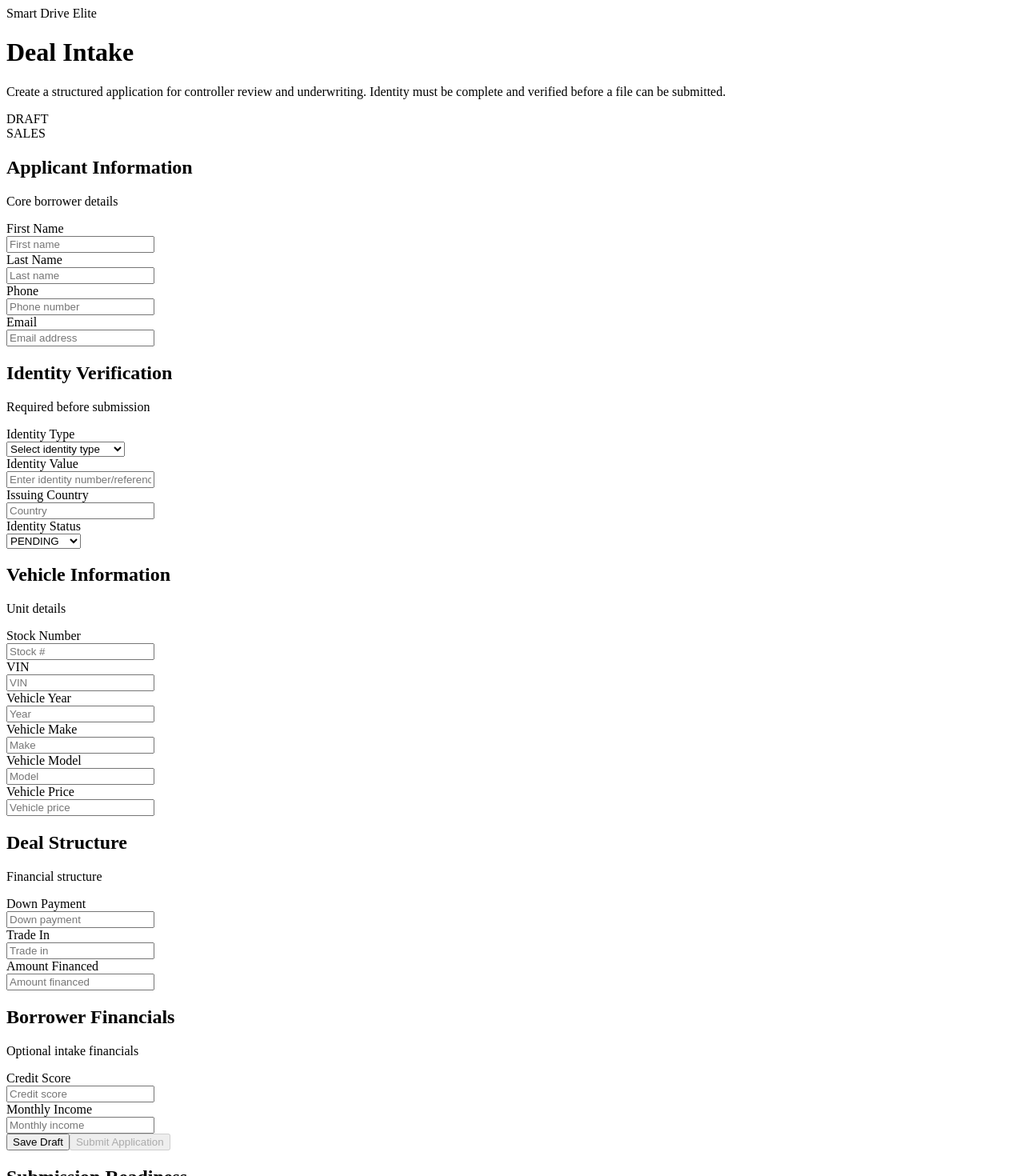
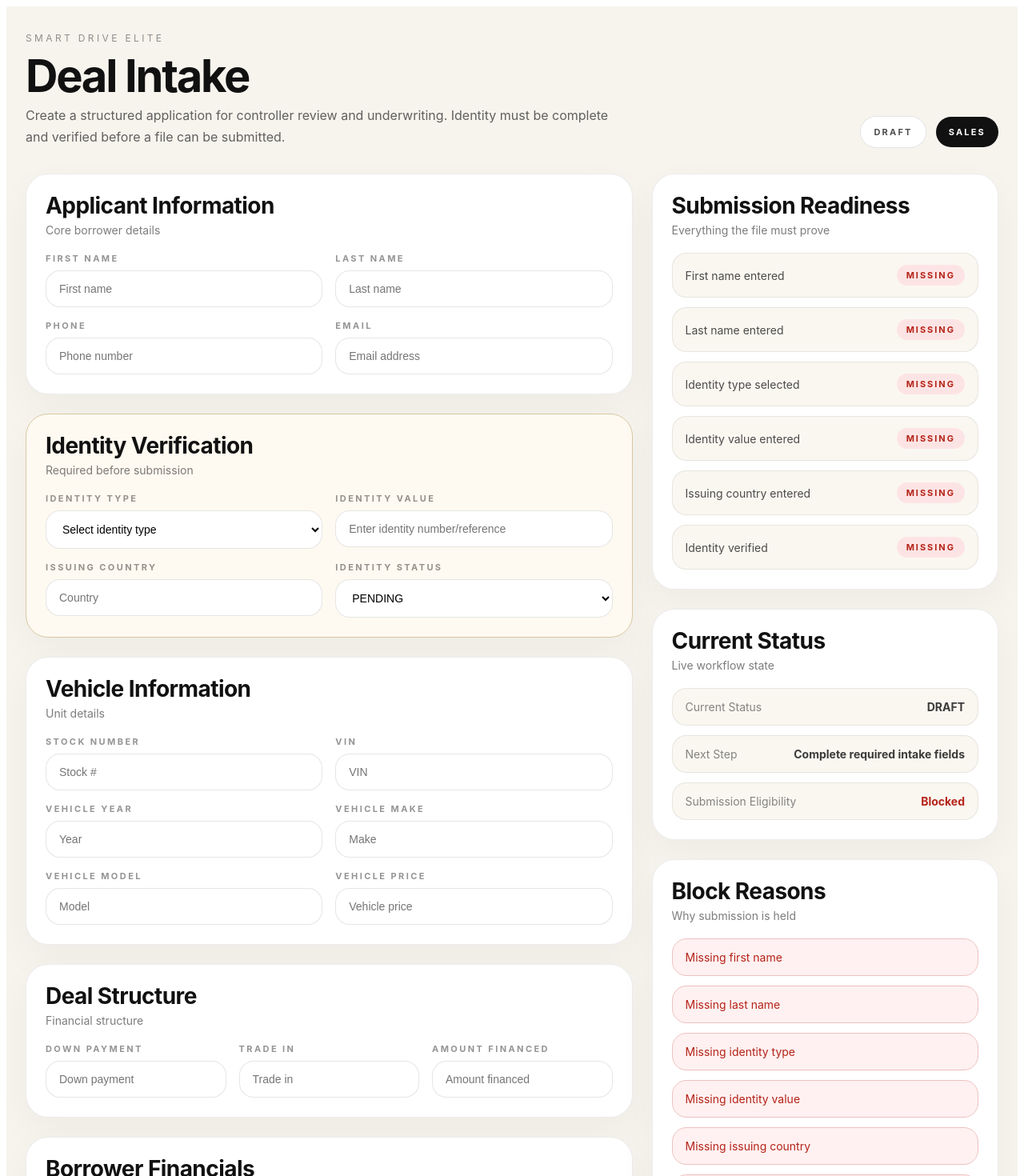
Before and after one commit to dliber13/smart-drive, a Next.js app: page /dealer in a window 1280 px wide. Shown: the top 1470 px of the page at 80% size. Built offline with nearby package versions, Linux system fonts and the light colour scheme.

Commit message:
Update page.tsx

```diff
--- a/app/dealer/page.tsx
+++ b/app/dealer/page.tsx
@@ -1,6 +1,6 @@
 "use client"
 
-import { useMemo, useState } from "react"
+import { CSSProperties, useMemo, useState } from "react"
 
 type IdentityType =
   | "SSN"
@@ -220,50 +220,47 @@ export default function DealerPage() {
   }
 
   return (
-    <main className="min-h-screen bg-[#f7f4ee] px-6 py-8 text-[#111111]">
-      <div className="mx-auto max-w-7xl">
-        <div className="mb-8 flex flex-col gap-4 md:flex-row md:items-end md:justify-between">
+    <main style={styles.page}>
+      <div style={styles.container}>
+        <div style={styles.headerRow}>
           <div>
-            <div className="text-[12px] uppercase tracking-[0.28em] text-black/40">
-              Smart Drive Elite
-            </div>
-            <h1 className="mt-3 text-4xl font-semibold tracking-[-0.04em]">
-              Deal Intake
-            </h1>
-            <p className="mt-2 max-w-2xl text-[15px] leading-7 text-black/60">
+            <div style={styles.kicker}>Smart Drive Elite</div>
+            <h1 style={styles.pageTitle}>Deal Intake</h1>
+            <p style={styles.pageSubtitle}>
               Create a structured application for controller review and
               underwriting. Identity must be complete and verified before a file
               can be submitted.
             </p>
           </div>
 
-          <div className="flex items-center gap-3">
-            <StatusPill label={currentStatus} />
-            <RoleBadge label="SALES" />
+          <div style={styles.badgeRow}>
+            <div style={styles.statusPill}>{currentStatus}</div>
+            <div style={styles.roleBadge}>SALES</div>
           </div>
         </div>
 
         {message ? (
           <div
-            className={`mb-6 rounded-2xl border px-5 py-4 text-sm ${
-              messageType === "success"
-                ? "border-green-200 bg-green-50 text-green-700"
+            style={{
+              ...styles.messageBox,
+              ...(messageType === "success"
+                ? styles.messageSuccess
                 : messageType === "error"
-                ? "border-red-200 bg-red-50 text-red-700"
-                : "border-black/10 bg-white text-black/70"
-            }`}
+                ? styles.messageError
+                : styles.messageInfo),
+            }}
           >
             {message}
           </div>
         ) : null}
 
-        <div className="grid gap-6 lg:grid-cols-[1.4fr_0.8fr]">
-          <div className="space-y-6">
+        <div style={styles.grid}>
+          <div style={styles.leftColumn}>
             <SectionCard
               title="Applicant Information"
               subtitle="Core borrower details"
             >
-              <div className="grid gap-4 md:grid-cols-2">
+              <div style={styles.twoColumnGrid}>
                 <Field
                   label="First Name"
                   value={form.firstName}
@@ -296,7 +293,7 @@ export default function DealerPage() {
               subtitle="Required before submission"
               highlight
             >
-              <div className="grid gap-4 md:grid-cols-2">
+              <div style={styles.twoColumnGrid}>
                 <SelectField
                   label="Identity Type"
                   value={form.identityType}
@@ -342,7 +339,7 @@ export default function DealerPage() {
             </SectionCard>
 
             <SectionCard title="Vehicle Information" subtitle="Unit details">
-              <div className="grid gap-4 md:grid-cols-2">
+              <div style={styles.twoColumnGrid}>
                 <Field
                   label="Stock Number"
                   value={form.stockNumber}
@@ -383,7 +380,7 @@ export default function DealerPage() {
             </SectionCard>
 
             <SectionCard title="Deal Structure" subtitle="Financial structure">
-              <div className="grid gap-4 md:grid-cols-3">
+              <div style={styles.threeColumnGrid}>
                 <Field
                   label="Down Payment"
                   value={form.downPayment}
@@ -409,7 +406,7 @@ export default function DealerPage() {
               title="Borrower Financials"
               subtitle="Optional intake financials"
             >
-              <div className="grid gap-4 md:grid-cols-2">
+              <div style={styles.twoColumnGrid}>
                 <Field
                   label="Credit Score"
                   value={form.creditScore}
@@ -425,12 +422,15 @@ export default function DealerPage() {
               </div>
             </SectionCard>
 
-            <div className="flex flex-col gap-3 rounded-[28px] border border-black/8 bg-white p-5 shadow-[0_18px_50px_rgba(0,0,0,0.04)] md:flex-row">
+            <div style={styles.actionBar}>
               <button
                 type="button"
                 onClick={saveDraft}
                 disabled={saving}
-                className="rounded-[18px] border border-black/10 bg-white px-6 py-4 text-sm font-semibold text-black/75 transition hover:bg-black/5 disabled:opacity-60"
+                style={{
+                  ...styles.secondaryButton,
+                  ...(saving ? styles.disabledButton : {}),
+                }}
               >
                 {saving ? "Saving Draft..." : "Save Draft"}
               </button>
@@ -439,19 +439,22 @@ export default function DealerPage() {
                 type="button"
                 onClick={submitApplication}
                 disabled={!canSubmit || submitting}
-                className="rounded-[18px] bg-[#111111] px-6 py-4 text-sm font-semibold text-white transition hover:opacity-90 disabled:cursor-not-allowed disabled:opacity-40"
+                style={{
+                  ...styles.primaryButton,
+                  ...(!canSubmit || submitting ? styles.disabledButton : {}),
+                }}
               >
                 {submitting ? "Submitting..." : "Submit Application"}
               </button>
             </div>
           </div>
 
-          <div className="space-y-6 lg:sticky lg:top-6 lg:self-start">
+          <div style={styles.rightColumn}>
             <SectionCard
               title="Submission Readiness"
               subtitle="Everything the file must prove"
             >
-              <div className="space-y-3">
+              <div style={styles.stack}>
                 {checklist.map((item) => (
                   <ChecklistRow
                     key={item.label}
@@ -466,7 +469,7 @@ export default function DealerPage() {
               title="Current Status"
               subtitle="Live workflow state"
             >
-              <div className="space-y-4">
+              <div style={styles.stack}>
                 <InfoRow label="Current Status" value={currentStatus} />
                 <InfoRow
                   label="Next Step"
@@ -487,16 +490,16 @@ export default function DealerPage() {
             </SectionCard>
 
             <SectionCard title="Block Reasons" subtitle="Why submission is held">
-              <div className="space-y-2">
+              <div style={styles.stack}>
                 {canSubmit ? (
-                  <div className="rounded-2xl border border-green-200 bg-green-50 px-4 py-3 text-sm text-green-700">
+                  <div style={{ ...styles.noticeBox, ...styles.noticeSuccess }}>
                     File meets submission requirements.
                   </div>
                 ) : (
                   blockReasons.map((reason) => (
                     <div
                       key={reason}
-                      className="rounded-2xl border border-red-200 bg-red-50 px-4 py-3 text-sm text-red-700"
+                      style={{ ...styles.noticeBox, ...styles.noticeError }}
                     >
                       {reason}
                     </div>
@@ -506,14 +509,14 @@ export default function DealerPage() {
             </SectionCard>
 
             <SectionCard title="Access Control" subtitle="Role restrictions">
-              <div className="space-y-3 text-sm text-black/70">
-                <div className="rounded-2xl border border-black/8 bg-[#faf7f1] px-4 py-3">
+              <div style={styles.stack}>
+                <div style={styles.softCard}>
                   Sales can create and save intake files.
                 </div>
-                <div className="rounded-2xl border border-black/8 bg-[#faf7f1] px-4 py-3">
+                <div style={styles.softCard}>
                   Sales cannot pull credit.
                 </div>
-                <div className="rounded-2xl border border-black/8 bg-[#faf7f1] px-4 py-3">
+                <div style={styles.softCard}>
                   Identity must be verified before submission.
                 </div>
               </div>
@@ -566,17 +569,14 @@ function SectionCard({
 }) {
   return (
     <section
-      className={`rounded-[28px] border p-6 shadow-[0_18px_50px_rgba(0,0,0,0.04)] ${
-        highlight
-          ? "border-[#d8c7a1] bg-[#fffaf1]"
-          : "border-black/8 bg-white"
-      }`}
+      style={{
+        ...styles.sectionCard,
+        ...(highlight ? styles.highlightCard : {}),
+      }}
     >
-      <div className="mb-5">
-        <h2 className="text-xl font-semibold tracking-[-0.02em]">{title}</h2>
-        {subtitle ? (
-          <p className="mt-1 text-sm text-black/55">{subtitle}</p>
-        ) : null}
+      <div style={styles.sectionHeader}>
+        <h2 style={styles.sectionTitle}>{title}</h2>
+        {subtitle ? <p style={styles.sectionSubtitle}>{subtitle}</p> : null}
       </div>
       {children}
     </section>
@@ -595,15 +595,13 @@ function Field({
   placeholder: string
 }) {
   return (
-    <label className="block">
-      <div className="mb-2 text-[11px] uppercase tracking-[0.22em] text-black/40">
-        {label}
-      </div>
+    <label style={styles.labelWrap}>
+      <div style={styles.fieldLabel}>{label}</div>
       <input
         value={value}
         onChange={(e) => onChange(e.target.value)}
         placeholder={placeholder}
-        className="w-full rounded-[18px] border border-black/10 bg-white px-4 py-3 text-sm outline-none transition focus:border-black/25"
+        style={styles.input}
       />
     </label>
   )
@@ -621,14 +619,12 @@ function SelectField({
   options: { label: string; value: string }[]
 }) {
   return (
-    <label className="block">
-      <div className="mb-2 text-[11px] uppercase tracking-[0.22em] text-black/40">
-        {label}
-      </div>
+    <label style={styles.labelWrap}>
+      <div style={styles.fieldLabel}>{label}</div>
       <select
         value={value}
         onChange={(e) => onChange(e.target.value)}
-        className="w-full rounded-[18px] border border-black/10 bg-white px-4 py-3 text-sm outline-none transition focus:border-black/25"
+        style={styles.input}
       >
         {options.map((option) => (
           <option key={`${label}-${option.value}`} value={option.value}>
@@ -648,14 +644,13 @@ function ChecklistRow({
   complete: boolean
 }) {
   return (
-    <div className="flex items-center justify-between rounded-2xl border border-black/8 bg-[#faf7f1] px-4 py-3 text-sm">
-      <span className="text-black/75">{label}</span>
+    <div style={styles.checkRow}>
+      <span style={styles.checkRowLabel}>{label}</span>
       <span
-        className={`rounded-full px-3 py-1 text-[11px] font-semibold uppercase tracking-[0.18em] ${
-          complete
-            ? "bg-green-100 text-green-700"
-            : "bg-red-100 text-red-700"
-        }`}
+        style={{
+          ...styles.checkBadge,
+          ...(complete ? styles.completeBadge : styles.missingBadge),
+        }}
       >
         {complete ? "Complete" : "Missing"}
       </span>
@@ -673,16 +668,17 @@ function InfoRow({
   emphasize?: "success" | "danger"
 }) {
   return (
-    <div className="flex items-start justify-between gap-4 rounded-2xl border border-black/8 bg-[#faf7f1] px-4 py-3">
-      <div className="text-sm text-black/50">{label}</div>
+    <div style={styles.infoRow}>
+      <div style={styles.infoLabel}>{label}</div>
       <div
-        className={`text-right text-sm font-semibold ${
-          emphasize === "success"
-            ? "text-green-700"
+        style={{
+          ...styles.infoValue,
+          ...(emphasize === "success"
+            ? styles.successText
             : emphasize === "danger"
-            ? "text-red-700"
-            : "text-black/80"
-        }`}
+            ? styles.dangerText
+            : {}),
+        }}
       >
         {value}
       </div>
@@ -691,17 +687,296 @@ function InfoRow({
 }
 
 function StatusPill({ label }: { label: string }) {
-  return (
-    <div className="rounded-full border border-black/10 bg-white px-4 py-2 text-xs font-semibold uppercase tracking-[0.2em] text-black/70">
-      {label}
-    </div>
-  )
+  return <div style={styles.statusPill}>{label}</div>
 }
 
 function RoleBadge({ label }: { label: string }) {
-  return (
-    <div className="rounded-full bg-[#111111] px-4 py-2 text-xs font-semibold uppercase tracking-[0.2em] text-white">
-      {label}
-    </div>
-  )
+  return <div style={styles.roleBadge}>{label}</div>
 }
+
+const styles: Record<string, CSSProperties> = {
+  page: {
+    minHeight: "100vh",
+    backgroundColor: "#f7f4ee",
+    padding: "32px 24px",
+    color: "#111111",
+    fontFamily:
+      'Inter, ui-sans-serif, system-ui, -apple-system, BlinkMacSystemFont, "Segoe UI", sans-serif',
+  },
+  container: {
+    maxWidth: "1280px",
+    margin: "0 auto",
+  },
+  headerRow: {
+    display: "flex",
+    flexWrap: "wrap",
+    justifyContent: "space-between",
+    alignItems: "flex-end",
+    gap: "16px",
+    marginBottom: "32px",
+  },
+  kicker: {
+    fontSize: "12px",
+    textTransform: "uppercase",
+    letterSpacing: "0.28em",
+    color: "rgba(17,17,17,0.45)",
+  },
+  pageTitle: {
+    marginTop: "12px",
+    marginBottom: "8px",
+    fontSize: "56px",
+    lineHeight: 1,
+    fontWeight: 700,
+    letterSpacing: "-0.04em",
+  },
+  pageSubtitle: {
+    maxWidth: "760px",
+    fontSize: "16px",
+    lineHeight: 1.7,
+    color: "rgba(17,17,17,0.65)",
+    margin: 0,
+  },
+  badgeRow: {
+    display: "flex",
+    alignItems: "center",
+    gap: "12px",
+  },
+  statusPill: {
+    border: "1px solid rgba(17,17,17,0.1)",
+    backgroundColor: "#ffffff",
+    borderRadius: "999px",
+    padding: "12px 16px",
+    fontSize: "11px",
+    fontWeight: 700,
+    textTransform: "uppercase",
+    letterSpacing: "0.2em",
+    color: "rgba(17,17,17,0.75)",
+  },
+  roleBadge: {
+    borderRadius: "999px",
+    padding: "12px 16px",
+    fontSize: "11px",
+    fontWeight: 700,
+    textTransform: "uppercase",
+    letterSpacing: "0.2em",
+    color: "#ffffff",
+    backgroundColor: "#111111",
+  },
+  messageBox: {
+    marginBottom: "24px",
+    borderRadius: "18px",
+    border: "1px solid rgba(17,17,17,0.1)",
+    padding: "16px 18px",
+    fontSize: "14px",
+  },
+  messageSuccess: {
+    backgroundColor: "#eefaf1",
+    borderColor: "#b7e3c2",
+    color: "#1f7a37",
+  },
+  messageError: {
+    backgroundColor: "#fff1f1",
+    borderColor: "#efc0c0",
+    color: "#b42318",
+  },
+  messageInfo: {
+    backgroundColor: "#ffffff",
+    borderColor: "rgba(17,17,17,0.1)",
+    color: "rgba(17,17,17,0.75)",
+  },
+  grid: {
+    display: "grid",
+    gridTemplateColumns: "minmax(0, 1.4fr) minmax(320px, 0.8fr)",
+    gap: "24px",
+    alignItems: "start",
+  },
+  leftColumn: {
+    display: "flex",
+    flexDirection: "column",
+    gap: "24px",
+  },
+  rightColumn: {
+    display: "flex",
+    flexDirection: "column",
+    gap: "24px",
+    position: "sticky",
+    top: "24px",
+  },
+  sectionCard: {
+    backgroundColor: "#ffffff",
+    border: "1px solid rgba(17,17,17,0.08)",
+    borderRadius: "28px",
+    padding: "24px",
+    boxShadow: "0 18px 50px rgba(0,0,0,0.04)",
+  },
+  highlightCard: {
+    backgroundColor: "#fffaf1",
+    borderColor: "#d8c7a1",
+  },
+  sectionHeader: {
+    marginBottom: "20px",
+  },
+  sectionTitle: {
+    margin: 0,
+    fontSize: "28px",
+    lineHeight: 1.1,
+    fontWeight: 700,
+    letterSpacing: "-0.02em",
+  },
+  sectionSubtitle: {
+    marginTop: "6px",
+    marginBottom: 0,
+    fontSize: "14px",
+    color: "rgba(17,17,17,0.55)",
+  },
+  twoColumnGrid: {
+    display: "grid",
+    gridTemplateColumns: "repeat(2, minmax(0, 1fr))",
+    gap: "16px",
+  },
+  threeColumnGrid: {
+    display: "grid",
+    gridTemplateColumns: "repeat(3, minmax(0, 1fr))",
+    gap: "16px",
+  },
+  labelWrap: {
+    display: "block",
+  },
+  fieldLabel: {
+    marginBottom: "8px",
+    fontSize: "11px",
+    textTransform: "uppercase",
+    letterSpacing: "0.22em",
+    color: "rgba(17,17,17,0.45)",
+    fontWeight: 700,
+  },
+  input: {
+    width: "100%",
+    borderRadius: "18px",
+    border: "1px solid rgba(17,17,17,0.1)",
+    backgroundColor: "#ffffff",
+    padding: "14px 16px",
+    fontSize: "14px",
+    outline: "none",
+    boxSizing: "border-box",
+  },
+  actionBar: {
+    display: "flex",
+    flexWrap: "wrap",
+    gap: "12px",
+    backgroundColor: "#ffffff",
+    border: "1px solid rgba(17,17,17,0.08)",
+    borderRadius: "28px",
+    padding: "20px",
+    boxShadow: "0 18px 50px rgba(0,0,0,0.04)",
+  },
+  secondaryButton: {
+    borderRadius: "18px",
+    border: "1px solid rgba(17,17,17,0.1)",
+    backgroundColor: "#ffffff",
+    padding: "14px 24px",
+    fontSize: "14px",
+    fontWeight: 700,
+    color: "rgba(17,17,17,0.75)",
+    cursor: "pointer",
+  },
+  primaryButton: {
+    borderRadius: "18px",
+    border: "none",
+    backgroundColor: "#111111",
+    padding: "14px 24px",
+    fontSize: "14px",
+    fontWeight: 700,
+    color: "#ffffff",
+    cursor: "pointer",
+  },
+  disabledButton: {
+    opacity: 0.45,
+    cursor: "not-allowed",
+  },
+  stack: {
+    display: "flex",
+    flexDirection: "column",
+    gap: "12px",
+  },
+  checkRow: {
+    display: "flex",
+    justifyContent: "space-between",
+    alignItems: "center",
+    gap: "12px",
+    borderRadius: "18px",
+    border: "1px solid rgba(17,17,17,0.08)",
+    backgroundColor: "#faf7f1",
+    padding: "14px 16px",
+  },
+  checkRowLabel: {
+    fontSize: "14px",
+    color: "rgba(17,17,17,0.75)",
+  },
+  checkBadge: {
+    borderRadius: "999px",
+    padding: "6px 12px",
+    fontSize: "11px",
+    fontWeight: 700,
+    textTransform: "uppercase",
+    letterSpacing: "0.18em",
+  },
+  completeBadge: {
+    backgroundColor: "#dff5e6",
+    color: "#1f7a37",
+  },
+  missingBadge: {
+    backgroundColor: "#fde4e4",
+    color: "#b42318",
+  },
+  infoRow: {
+    display: "flex",
+    justifyContent: "space-between",
+    alignItems: "flex-start",
+    gap: "16px",
+    borderRadius: "18px",
+    border: "1px solid rgba(17,17,17,0.08)",
+    backgroundColor: "#faf7f1",
+    padding: "14px 16px",
+  },
+  infoLabel: {
+    fontSize: "14px",
+    color: "rgba(17,17,17,0.5)",
+  },
+  infoValue: {
+    fontSize: "14px",
+    fontWeight: 700,
+    textAlign: "right",
+    color: "rgba(17,17,17,0.82)",
+  },
+  successText: {
+    color: "#1f7a37",
+  },
+  dangerText: {
+    color: "#b42318",
+  },
+  noticeBox: {
+    borderRadius: "18px",
+    padding: "14px 16px",
+    fontSize: "14px",
+    border: "1px solid transparent",
+  },
+  noticeSuccess: {
+    backgroundColor: "#eefaf1",
+    borderColor: "#b7e3c2",
+    color: "#1f7a37",
+  },
+  noticeError: {
+    backgroundColor: "#fff1f1",
+    borderColor: "#efc0c0",
+    color: "#b42318",
+  },
+  softCard: {
+    borderRadius: "18px",
+    border: "1px solid rgba(17,17,17,0.08)",
+    backgroundColor: "#faf7f1",
+    padding: "14px 16px",
+    fontSize: "14px",
+    color: "rgba(17,17,17,0.72)",
+  },
+}
```
